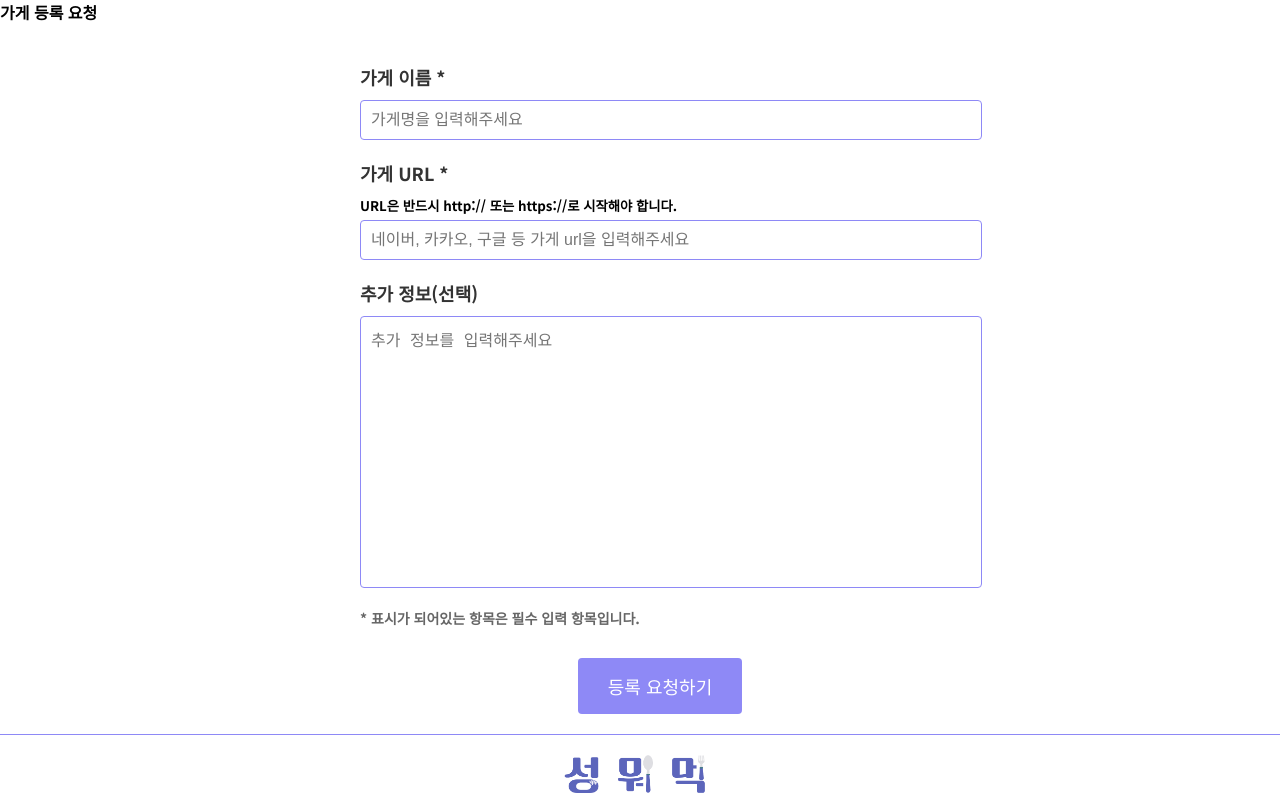
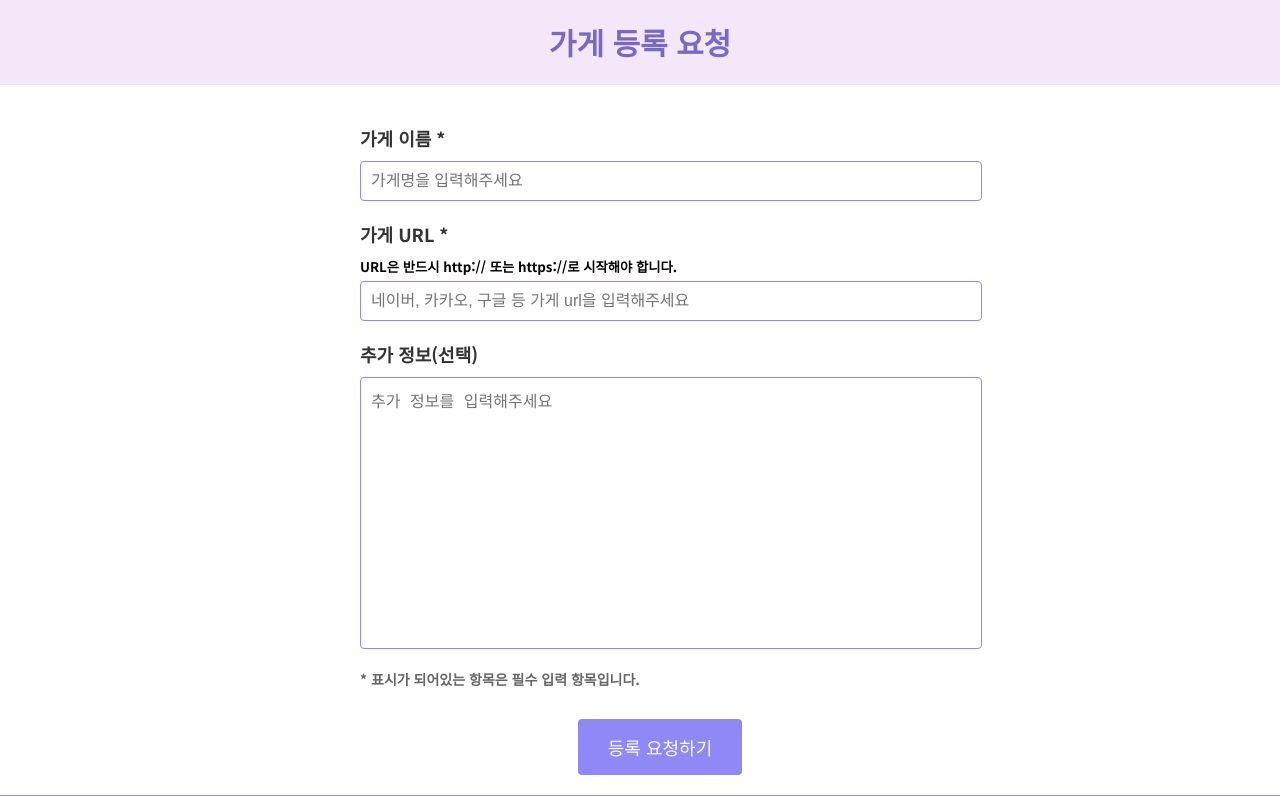
Before and after one commit to egggbeee-dev/sungmumuk, a PHP site: page /store_register.html in a window 1280 px wide. Shown: the part 218-1014 px from the top of the page. Run offline with PHP 8.4, Linux system fonts and the light colour scheme.

Commit message:
Update store_register.css

```diff
--- a/views/store_register.css
+++ b/views/store_register.css
@@ -15,6 +15,20 @@ body {
   padding: 20px;
   position: relative; /* 자식 요소를 상대적으로 배치할 수 있도록 설정 */
   width: 100%; /* 컨테이너 전체 너비 */
+}
+
+
+
+/* 제목 섹션 스타일 */
+.page-header {
+  text-align: center;
+  color: #7a69c4; /* 연보라색 텍스트 */
+  font-size: 30px; /* 글씨 크기 조정 */
+  font-family: "Noto Sans KR", sans-serif;
+  margin: 0;
+  padding: 20px 0;
+  background-color: #f4e7f9; /* 연보라 배경색 */
+  border-bottom: 1px solid #e6e6fa;
 }
 
 /* 제목 스타일 */
```
